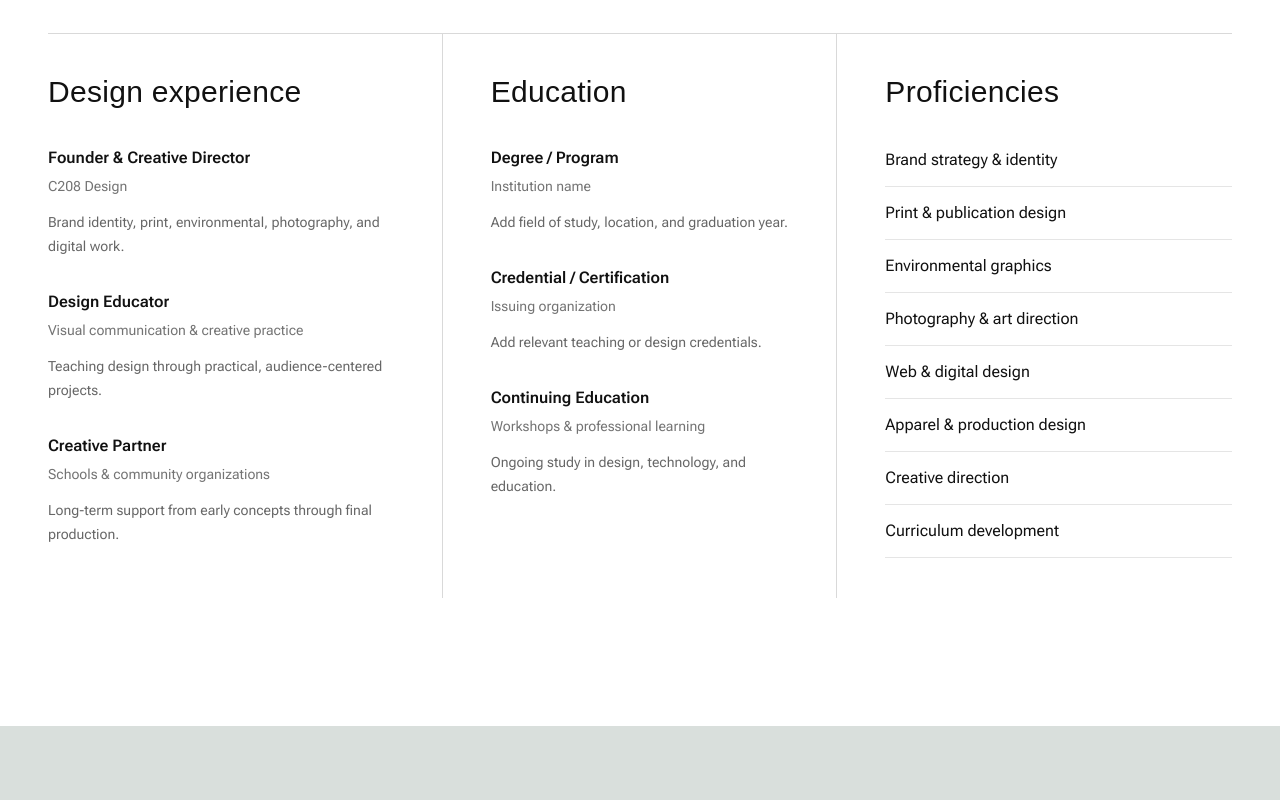
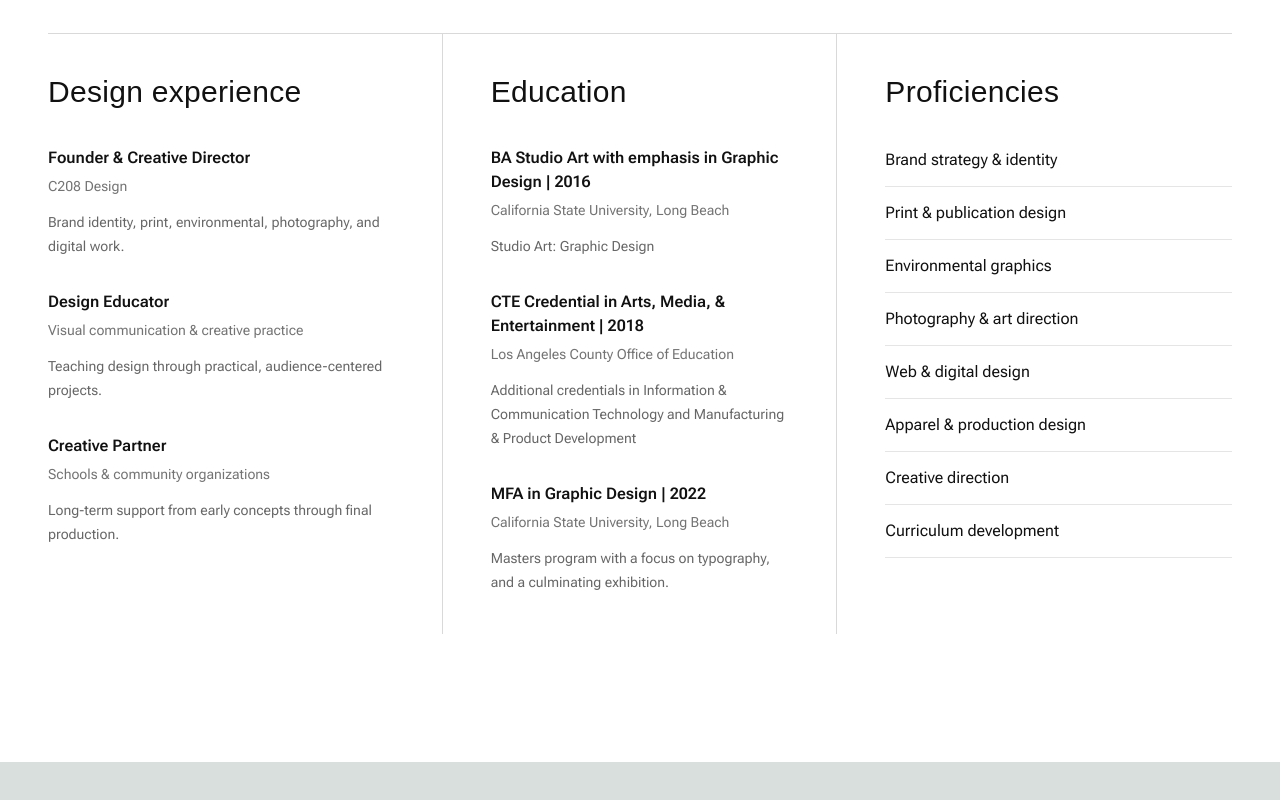
Before and after one commit to NareMnats/c208design, a Next.js app: page /about in a window 1280 px wide. Shown: the part 1353-2153 px from the top of the page. Built offline with nearby package versions, Linux system fonts and the light colour scheme; a web font is replaced by a local one.

Commit message:
feat: update education section with specific degrees and institutions; enhance clarity and detail

```diff
--- a/app/about/page.tsx
+++ b/app/about/page.tsx
@@ -27,19 +27,19 @@ const experience = [
 
 const education = [
   {
-    title: "Degree / Program",
-    organization: "Institution name",
-    detail: "Add field of study, location, and graduation year.",
+    title: "BA Studio Art with emphasis in Graphic Design | 2016",
+    organization: "California State University, Long Beach",
+    detail: "Studio Art: Graphic Design",
   },
   {
-    title: "Credential / Certification",
-    organization: "Issuing organization",
-    detail: "Add relevant teaching or design credentials.",
+    title: "CTE Credential in Arts, Media, & Entertainment | 2018",
+    organization: "Los Angeles County Office of Education",
+    detail: "Additional credentials in Information & Communication Technology and Manufacturing & Product Development",
   },
   {
-    title: "Continuing Education",
-    organization: "Workshops & professional learning",
-    detail: "Ongoing study in design, technology, and education.",
+    title: "MFA in Graphic Design | 2022",
+    organization: "California State University, Long Beach",
+    detail: "Masters program with a focus on typography, and a culminating exhibition.",
   },
 ];
 
```
